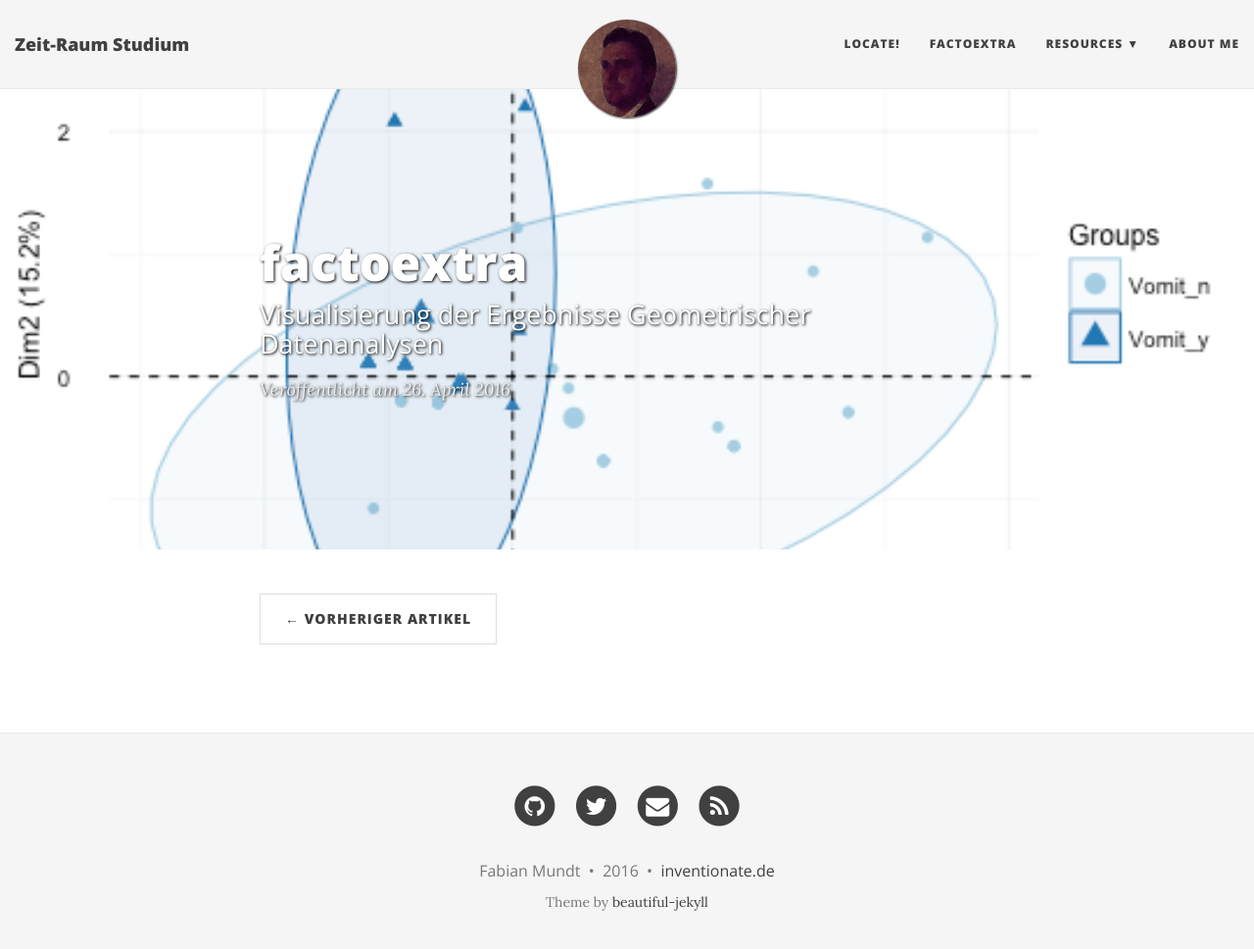
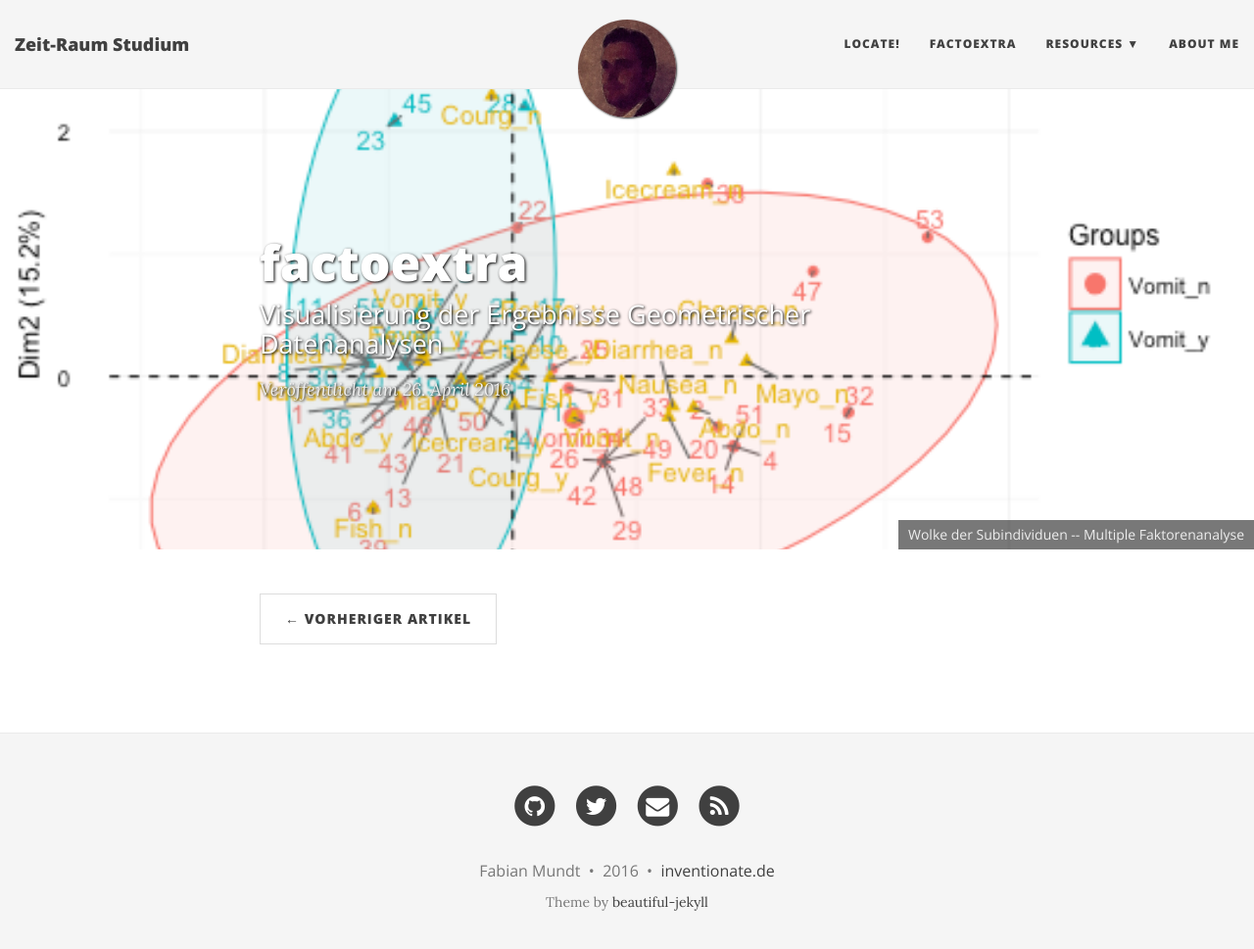
Before and after one commit to inventionate/inventionate-github-pages-backup, a Jekyll site: the page built from _posts/2016-04-26-factoextra.md, in a window 1280 px wide and 982 px high. Shown: the top 969 px of the window at 98% size. Built offline with Jekyll 4.4.1, drawn with Linux system fonts in a browser that asks for light colours; nearby versions of some CDN libraries; comment, search, counter and statistics services are not loaded.

Commit message:
factoextra post.

```diff
--- a/_posts/2016-04-26-factoextra.md
+++ b/_posts/2016-04-26-factoextra.md
@@ -3,8 +3,8 @@
 title: factoextra
 subtitle: Visualisierung der Ergebnisse Geometrischer Datenanalysen
 bigimg:
-- "/img/fviz_mfa-1.png" : "Individuen MFA"
-- "/img/fviz_mfa-2.png"
-- "/img/fviz_mfa-3.png"
-- "/img/fviz_mfa-1.png"
+- "/img/fviz_mfa-1.png" : "Wolke der Individuen -- Multiple Faktorenanalyse"
+- "/img/fviz_mfa-2.png" : "Konzentrationsellipsen -- Multiple Faktorenanalyse"
+- "/img/fviz_mfa-3.png" : "Wolke der Subindividuen -- Multiple Faktorenanalyse"
+- "/img/fviz_mfa-1.png" : "Konfidenzellipsen -- Multiple Faktorenanalyse"
 ---
```
Also changed, not shown: img/fviz_mfa-2.png, img/fviz_mfa-3.png, img/fviz_mfa-4.png.
